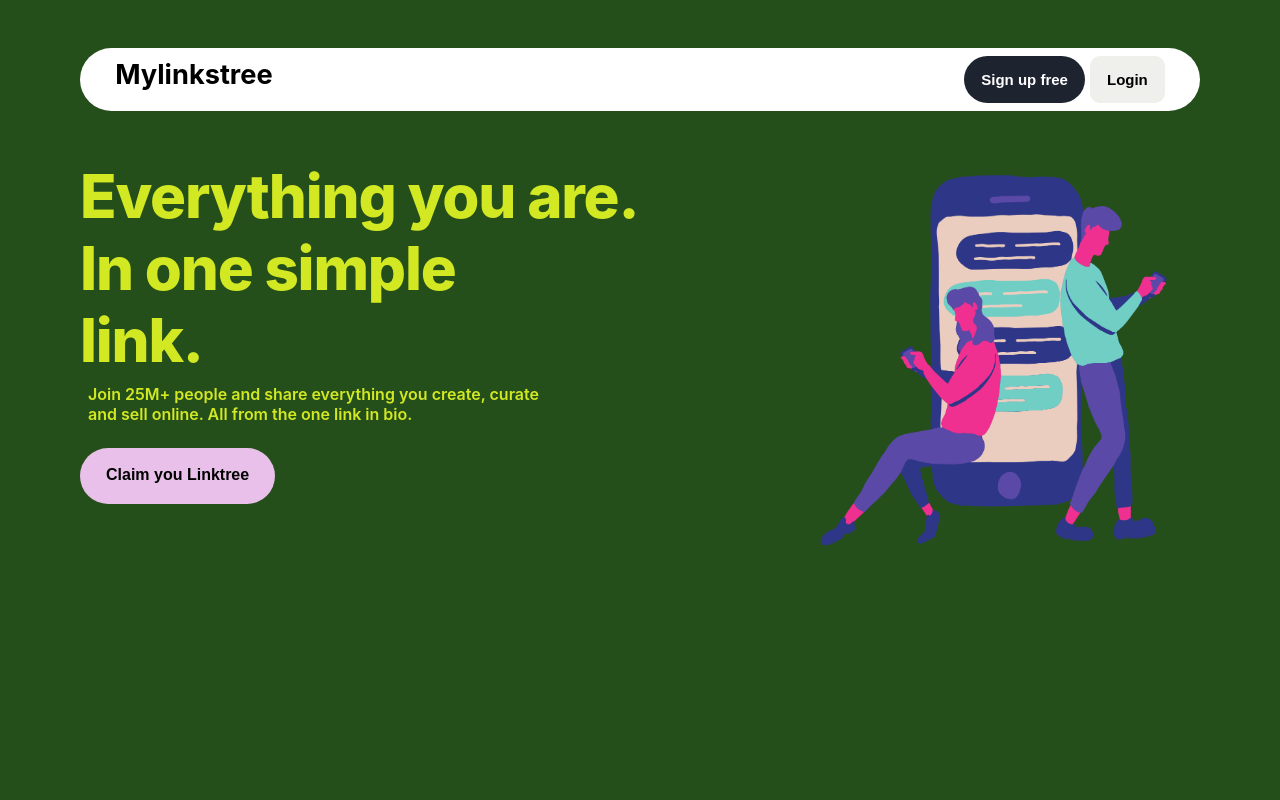
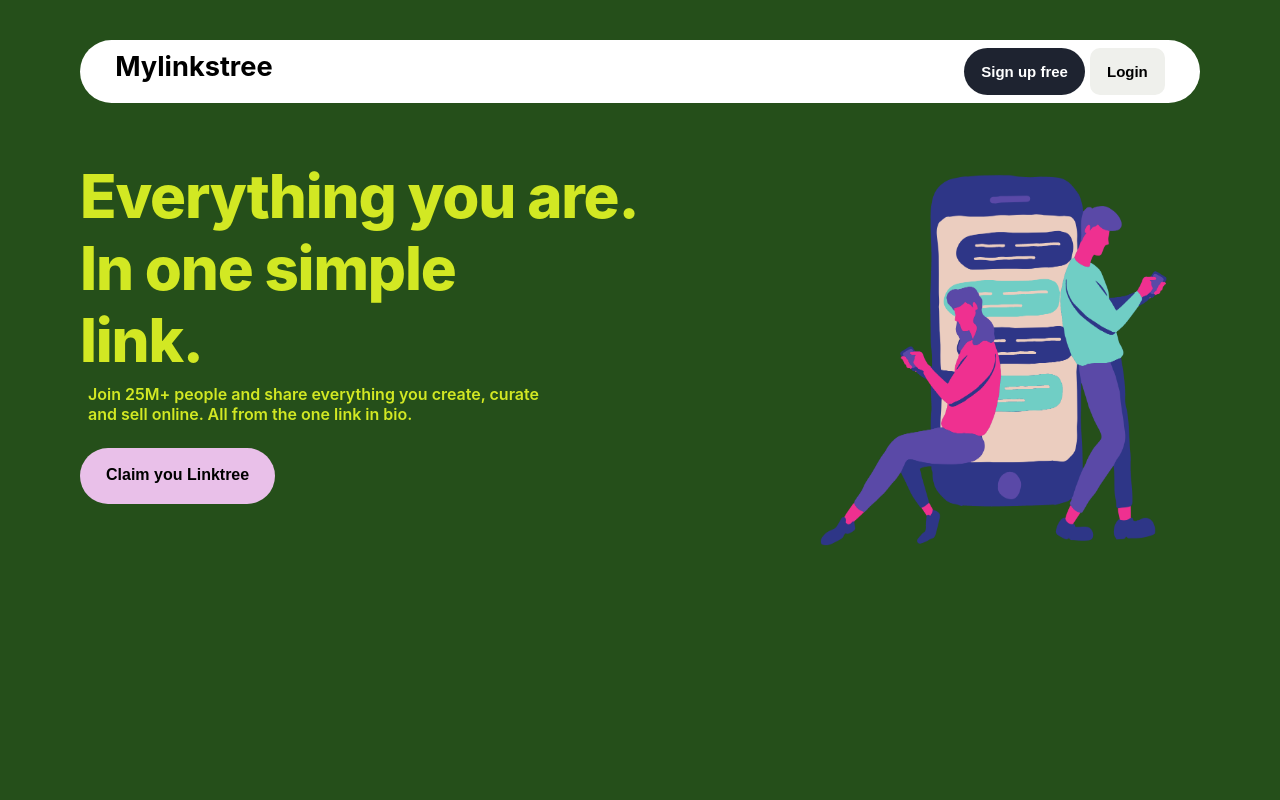
Before and after one commit to priyanshu875/mylinkstree-frontend, a React (Create React App) app: page / in a window 1280 px wide. Shown: the top 800 px of the page. Built offline with nearby package versions, Linux system fonts and the light colour scheme; the HTML template or start-up script is replaced by a standard one.

Commit message:
last clone css1

```diff
--- a/src/routes/css/home.css
+++ b/src/routes/css/home.css
@@ -23,7 +23,7 @@
     margin:auto;
     height: fit-content;
     width: 82vw;
-    margin-top: 3rem;
+    margin-top: 2.5rem;
     border-radius: 10000px;
     background-color: rgb(255, 255, 255);
     padding: 8px 35px;
```
